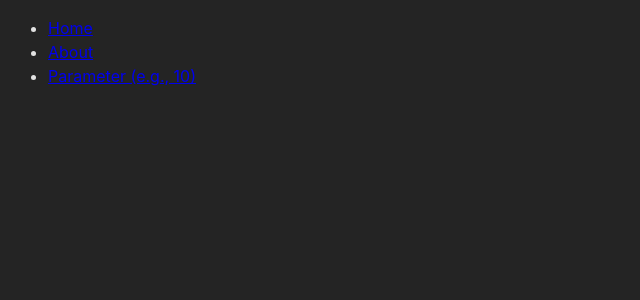
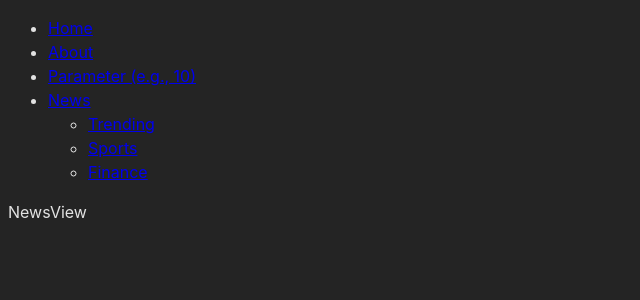
Before and after one commit to ersin-kaya/CoderspaceFrontendOkulu, a React (Vite) app in the folder Lessons/Lesson07-React-Router/react-router/: page /news in a window 1280 px wide. Shown: the top 300 px of the page, without its empty margins (0-640 px from the left). Built offline with nearby package versions, Linux system fonts and the light colour scheme.

Commit message:
React Router: Implemented nested routes

```diff
--- a/Lessons/Lesson07-React-Router/react-router/src/App.jsx
+++ b/Lessons/Lesson07-React-Router/react-router/src/App.jsx
@@ -15,6 +15,20 @@ function App() {
         <li>
           <NavLink to="/parameter/10">Parameter (e.g., 10)</NavLink>
         </li>
+        <li>
+          <NavLink to="/news">News</NavLink>
+          <ul>
+            <li>
+              <NavLink to="/news/trending">Trending</NavLink>
+            </li>
+            <li>
+              <NavLink to="/news/sports">Sports</NavLink>
+            </li>
+            <li>
+              <NavLink to="/news/finance">Finance</NavLink>
+            </li>
+          </ul>
+        </li>
       </ul>
       <Router />
     </>
--- /dev/null
+++ b/Lessons/Lesson07-React-Router/react-router/src/views/FinanceNewsView.jsx
@@ -0,0 +1,5 @@
+const FinanceNewsView = () => {
+  return <div>FinanceNewsView</div>;
+};
+
+export default FinanceNewsView;
--- /dev/null
+++ b/Lessons/Lesson07-React-Router/react-router/src/views/NewsView.jsx
@@ -0,0 +1,12 @@
+import { Outlet } from "react-router-dom";
+
+const NewsView = () => {
+  return (
+    <>
+      <div>NewsView</div>
+      <Outlet />
+    </>
+  );
+};
+
+export default NewsView;
--- /dev/null
+++ b/Lessons/Lesson07-React-Router/react-router/src/views/SportsNewsView.jsx
@@ -0,0 +1,5 @@
+const SportsNewsView = () => {
+  return <div>SportsNewsView</div>;
+};
+
+export default SportsNewsView;
--- /dev/null
+++ b/Lessons/Lesson07-React-Router/react-router/src/views/TrendingNewsView.jsx
@@ -0,0 +1,5 @@
+const TrendingNewsView = () => {
+  return <div>TrendingNewsView</div>;
+};
+
+export default TrendingNewsView;
```
Also changed, not shown: Lessons/Lesson07-React-Router/react-router/src/routes/Router.jsx (+13 -0 lines).
